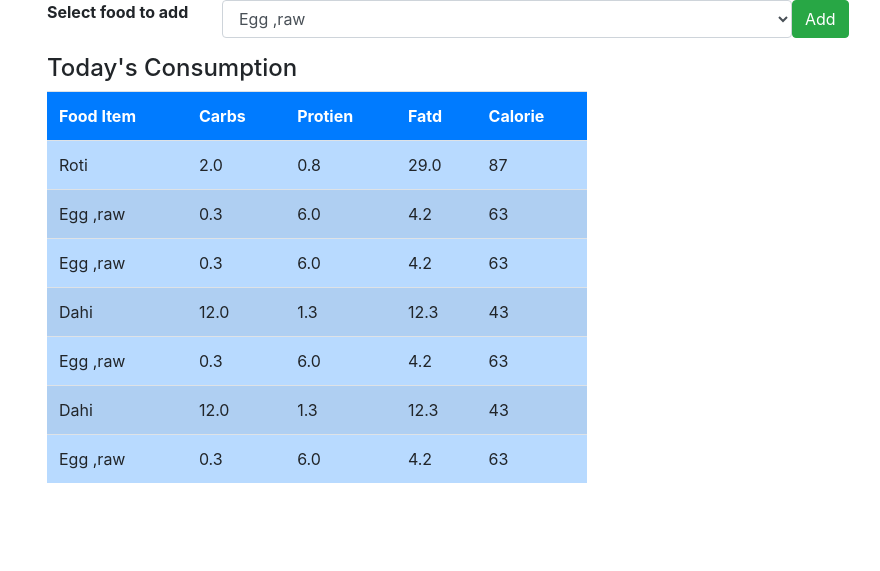
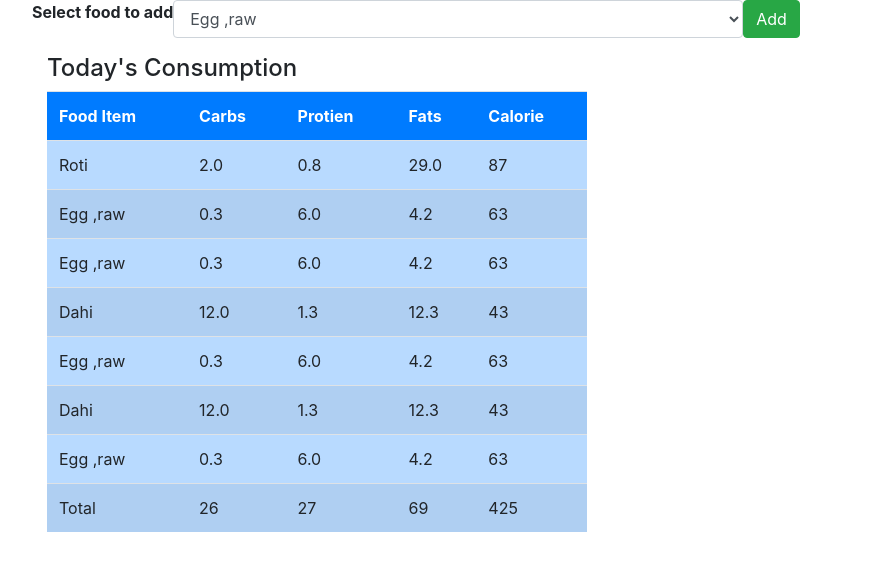
Before and after one commit to PRIXYY/Calorie-Counter, a Django app: page / in a window 1280 px wide. Shown: the top 571 px of the page, without its empty margins (38-918 px from the left). Run offline with Django 5.2, Linux system fonts and the light colour scheme; a user stored in the database is signed in; data comes from the database, SQL or seed files in the repository; both versions use the stored data as it was after the commit.

Commit message:
Added a table to display all items added

```diff
--- a/myapp/templates/myapp/index.html
+++ b/myapp/templates/myapp/index.html
@@ -11,8 +11,9 @@
         <div class="row">
             <div class="col-md-12">
                 <form method="POST" >
+                    {% csrf_token %}
                     <div class="form-group row"
-                    {% csrf_token %}
+
                     <label class = "col-md-2"><b>Select food to add</b></label>
                     <select class="col-md-6 form-control" name="food_consumed" id="food_consumed">
                         {% for food in foods %}
@@ -36,7 +37,7 @@
                                 <th>Food Item</th>
                                 <th>Carbs</th>
                                 <th>Protien</th>
-                                <th>Fatd</th>
+                                <th>Fats</th>
                                 <th>Calorie</th>
                             </tr>
                             {% for c in consumed_food %}
@@ -48,7 +49,14 @@
                                 <td>{{c.food_consumed.calories}}</td>
                             </tr>
                             {% endfor %}
-                        </body>
+                            <tr>
+                                <td id="name" <b>Total</b> </td>
+                                <td id="TotalCarbs" <b></b> </td>
+                                <td id="TotalProtien" <b></b> </td>
+                                <td id="TotalFats" <b></b> </td>
+                                <td id="TotalCalories" <b></b> </td>
+                            </tr>
+
                     </table>
             </div>
 
@@ -58,5 +66,34 @@
         </div>
 
     </div>
+</body>
+<script>
+    var table = document.getElementById("table");
+    var carbs=0,protien=0,fats=0,calories=0;
+
+    for(var i=1;i<table.rows.length-1;i++){
+        console.log(table.rows[i].cells[1].innerHTML);
+        carbs += parseFloat(table.rows[i].cells[1].innerHTML);
+        carbs = Math.round(carbs);
+        protien += parseFloat(table.rows[i].cells[2].innerHTML);
+        protien = Math.round(protien);
+        fats += parseFloat(table.rows[i].cells[3].innerHTML);
+        fats = Math.round(fats);
+        calories += parseFloat(table.rows[i].cells[4].innerHTML);
+        calories = Math.round(calories);
+    }
+    console.log(fats);
+
+    document.getElementById("TotalCarbs").innerHTML = carbs;
+    document.getElementById("TotalProtien").innerHTML = protien;
+    document.getElementById("TotalFats").innerHTML = fats;
+    document.getElementById("TotalCalories").innerHTML = calories;
+
+
+
+</script>
+
+
+
 
 </html>
```
Also changed, not shown: db.sqlite3.
